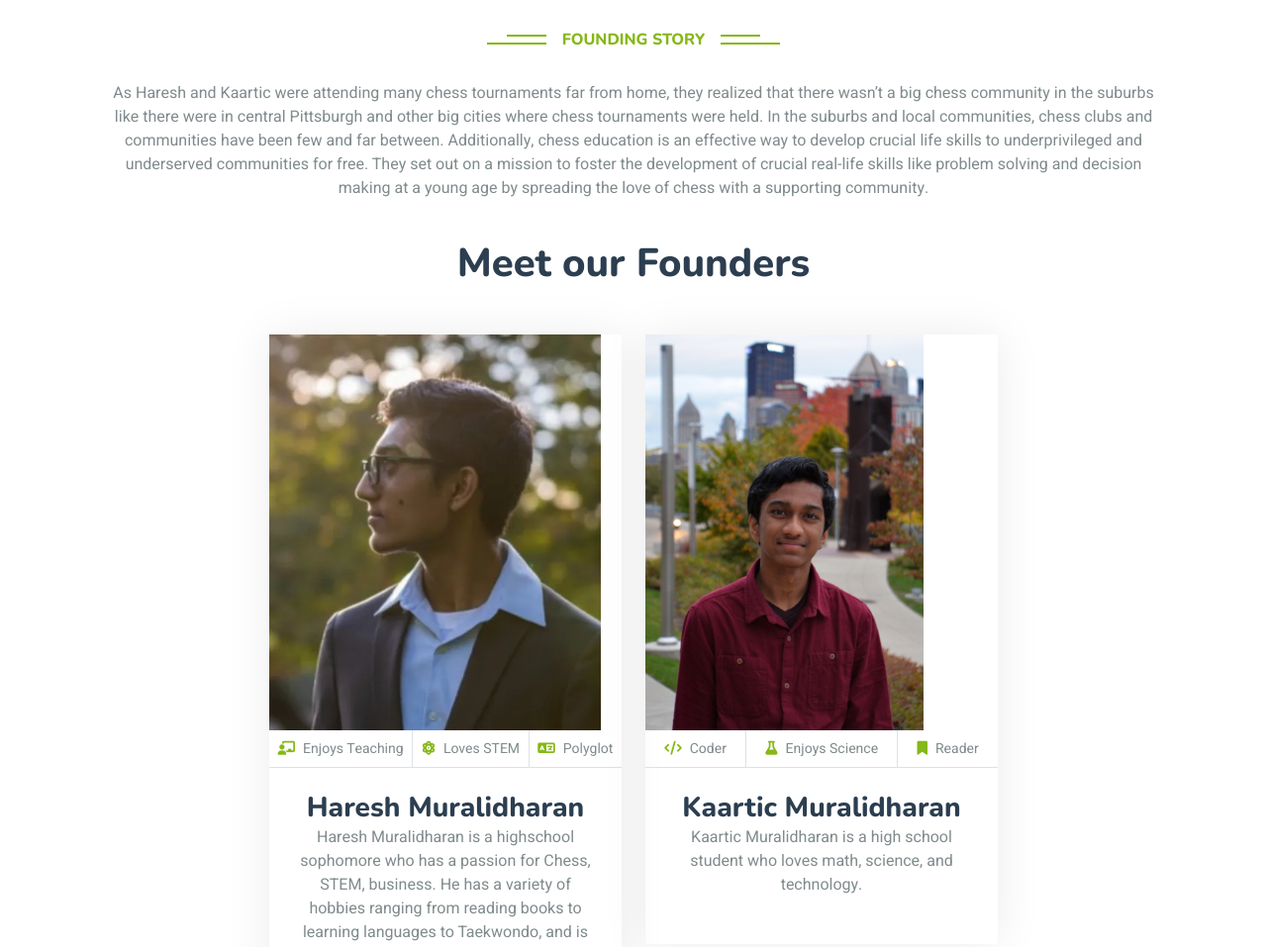
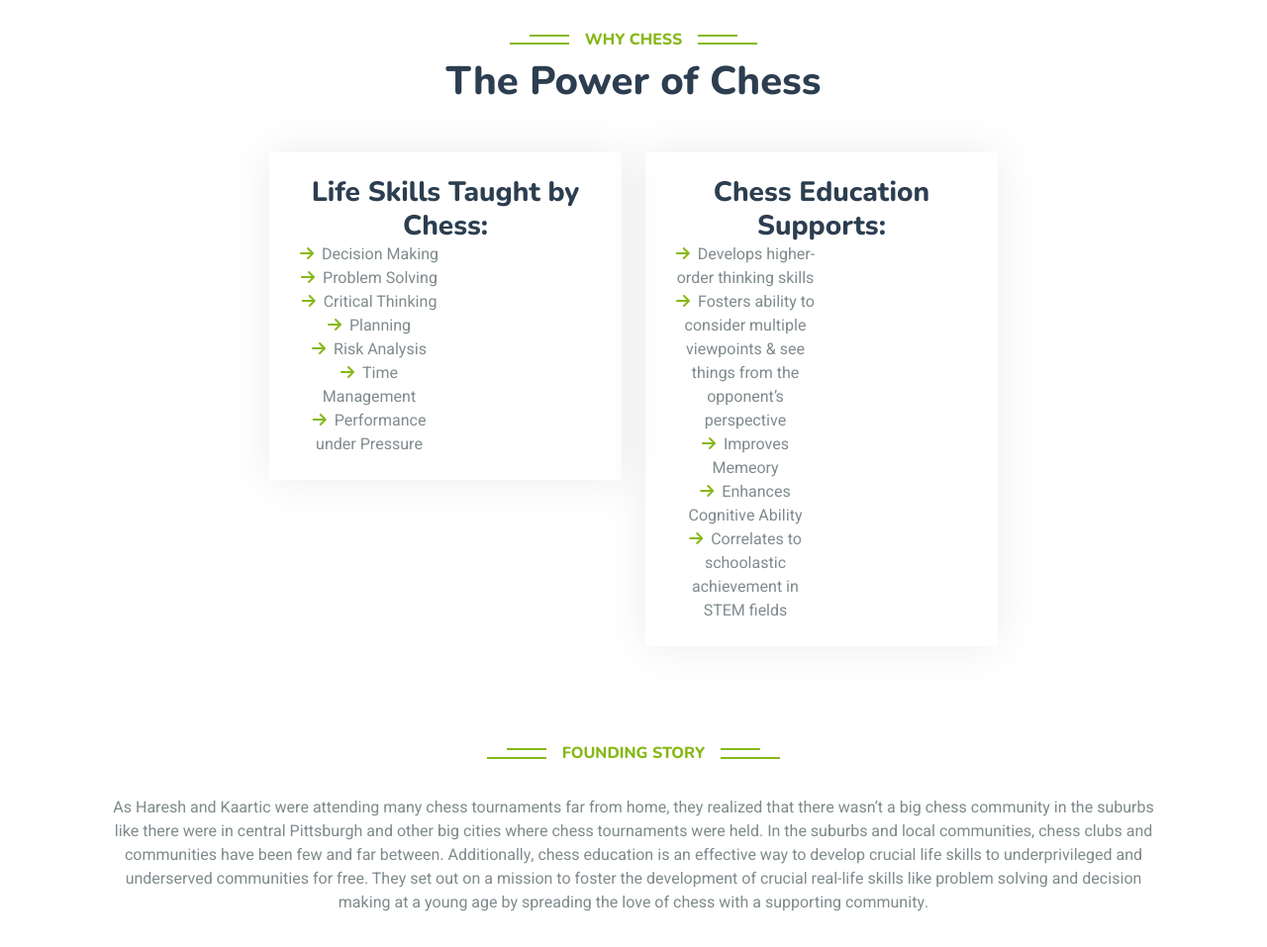
Before and after one commit to Chesspire/campwebsite, a plain HTML site: page index.html in a window 1280 px wide. Shown: the part 820-1777 px from the top of the page at 99% size. Drawn offline with nearby package versions, Linux system fonts and the light colour scheme.

Commit message:
updated bios

```diff
--- a/index.html
+++ b/index.html
@@ -46,6 +46,7 @@
             <div class="collapse navbar-collapse" id="navbarCollapse">
                 <div class="navbar-nav ms-auto py-0">
                     <a href="#home" class="nav-item nav-link active">Home</a>
+                    <a href="#WhyChess" class="nav-item nav-link">Why Chess</a>
                     <a href="#Founders" class="nav-item nav-link">Founding Story</a>
                     <a href="#Advisors" class="nav-item nav-link">Advisors</a>
                     <a href="#classes" class="nav-item nav-link">Classes</a>
@@ -118,6 +119,79 @@
     <br>
     <br>
 </div>
+
+    <!-- Why Chess-->
+    <div id="WhyChess" class="container-xxl py-5">
+        <div class="container">
+            <div class="text-center wow fadeInUp" data-wow-delay="0.1s">
+                <h6 class="section-title bg-white text-center text-primary px-3">Why Chess</h6>
+                <h1 class="mb-5">The Power of Chess </h1>
+            </div>
+
+            <div class="row g-4 justify-content-center">
+                <div class="col-lg-4 col-md-6 wow fadeInUp" data-wow-delay="0.1s">
+                    <div class="package-item">
+                        <div class="text-center p-4">
+                            <h3 class="mb-0">Life Skills Taught by Chess:</h3>
+
+                            <div class="justify-content-center">
+                                <div class="col-sm-6">
+                                    <p class="mb-0"><i class="fa fa-arrow-right text-primary me-2"></i>Decision Making</p>
+                                </div>
+                                <div class="col-sm-6">
+                                    <p class="mb-0"><i class="fa fa-arrow-right text-primary me-2"></i>Problem Solving</p>
+                                </div>
+                                <div class="col-sm-6">
+                                    <p class="mb-0"><i class="fa fa-arrow-right text-primary me-2"></i>Critical Thinking</p>
+                                </div>
+                                <div class="col-sm-6">
+                                    <p class="mb-0"><i class="fa fa-arrow-right text-primary me-2"></i>Planning</p>
+                                </div>
+                                <div class="col-sm-6">
+                                    <p class="mb-0"><i class="fa fa-arrow-right text-primary me-2"></i>Risk Analysis</p>
+                                </div>
+                                <div class="col-sm-6">
+                                    <p class="mb-0"><i class="fa fa-arrow-right text-primary me-2"></i>Time Management</p>
+                                </div>
+                                <div class="col-sm-6">
+                                    <p class="mb-0"><i class="fa fa-arrow-right text-primary me-2"></i>Performance under Pressure</p>
+                                </div>
+                            </div>
+                        </div>
+                    </div>
+                </div>
+                <div class="col-lg-4 col-md-6 wow fadeInUp" data-wow-delay="0.3s">
+                    <div class="package-item">
+                        <div class="text-center p-4">
+                            <h3 class="mb-0">Chess Education Supports:</h3>
+
+                            <div class="justify-content-center">
+                                <div class="col-sm-6">
+                                    <p class="mb-0"><i class="fa fa-arrow-right text-primary me-2"></i>Develops higher-order thinking skills</p>
+                                </div>
+                                <div class="col-sm-6">
+                                    <p class="mb-0"><i class="fa fa-arrow-right text-primary me-2"></i>Fosters ability to consider multiple
+                                        viewpoints & see things from the
+                                        opponent’s perspective</p>
+                                </div>
+                                <div class="col-sm-6">
+                                    <p class="mb-0"><i class="fa fa-arrow-right text-primary me-2"></i>Improves Memeory</p>
+                                </div>
+                                <div class="col-sm-6">
+                                    <p class="mb-0"><i class="fa fa-arrow-right text-primary me-2"></i>Enhances Cognitive Ability</p>
+                                </div>
+                                <div class="col-sm-6">
+                                    <p class="mb-0"><i class="fa fa-arrow-right text-primary me-2"></i>Correlates to schoolastic achievement in STEM fields</p>
+                                </div>
+                            </div>
+                        </div>
+                    </div>
+                </div>
+            </div>
+        </div>
+    </div>
+    <!-- Why Chess-->
+
     <!-- Founders-->
     <div id="Founders" class="container-xxl py-5">
         <div class="container">
@@ -166,12 +240,14 @@
                         <div class="d-flex border-bottom">
                             <small class="flex-fill text-center border-end py-2"><i class="fa fa-code text-primary me-2"></i>Coder</small>
                             <small class="flex-fill text-center border-end py-2"><i class="fa fa-flask text-primary me-2"></i>Enjoys Science</small>
-                            <small class="flex-fill text-center py-2"><i class="fa fa-bookmark text-primary me-2"></i>Reader</small>
+                            <small class="flex-fill text-center py-2"><i class="fa fa-bookmark text-primary me-2"></i>Author</small>
                         </div>
                         <div class="text-center p-4">
                             <h3 class="mb-0">Kaartic Muralidharan</h3>
 
-                            <p>Kaartic Muralidharan is a high school student who loves math, science, and technology.</p>
+                            <p>Kaartic Muralidharan has been interested in science efrom a young age and has enjoyed his many science experiences, including competing in the Regional Science Bowl.
+                                He is passionate about taking action against climate change, so he authored a book called <a href="https://www.amazon.com/Power-Energy-Kaartic-Muralidharan/dp/B0BW3BDJGM">The Power of Energy</a>
+                            on the power of renewable energy. As an avid chess player, he has participated in many chess tournaments and won various prizes in them. He hopes to spread his knowledge and passion for teaching chess through this organization.</p>
                             <div class="d-flex justify-content-center mb-2">
                                 <!-- <a href="#" class="btn btn-sm btn-primary px-3 rounded-pill " style="border-radius: 30px 0 0 30px;">Read More</a> -->
                             </div>
@@ -219,7 +295,7 @@
                         <div class="d-flex border-bottom">
                             <small class="flex-fill text-center border-end py-2"><i class="fa fa-briefcase text-primary me-2"></i>GOAL Teacher</small>
                             <small class="flex-fill text-center border-end py-2"><i class="fa fa-chess-knight text-primary me-2"></i>Loves Chess</small>
-                            <small class="flex-fill text-center py-2"><i class="fa fa-location-dot text-primary me-2"></i>NAI</small>
+                            <small class="flex-fill text-center py-2" href="https://www.northallegheny.org/domain/18"><i class="fa fa-location-dot text-primary me-2"></i>NAI</small>
                         </div>
                         <div class="text-center p-4">
                             <h3 class="mb-0">Mrs. Carolyn Steele</h3>
```
